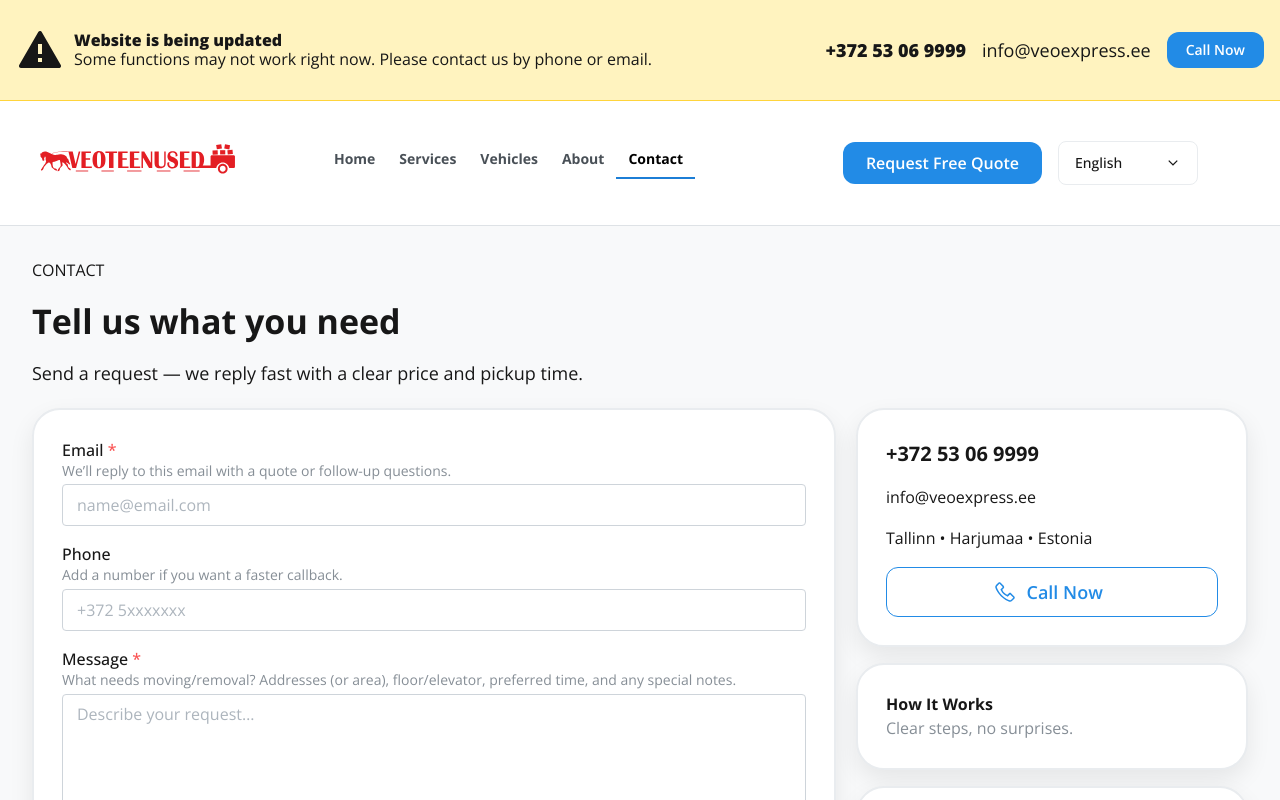
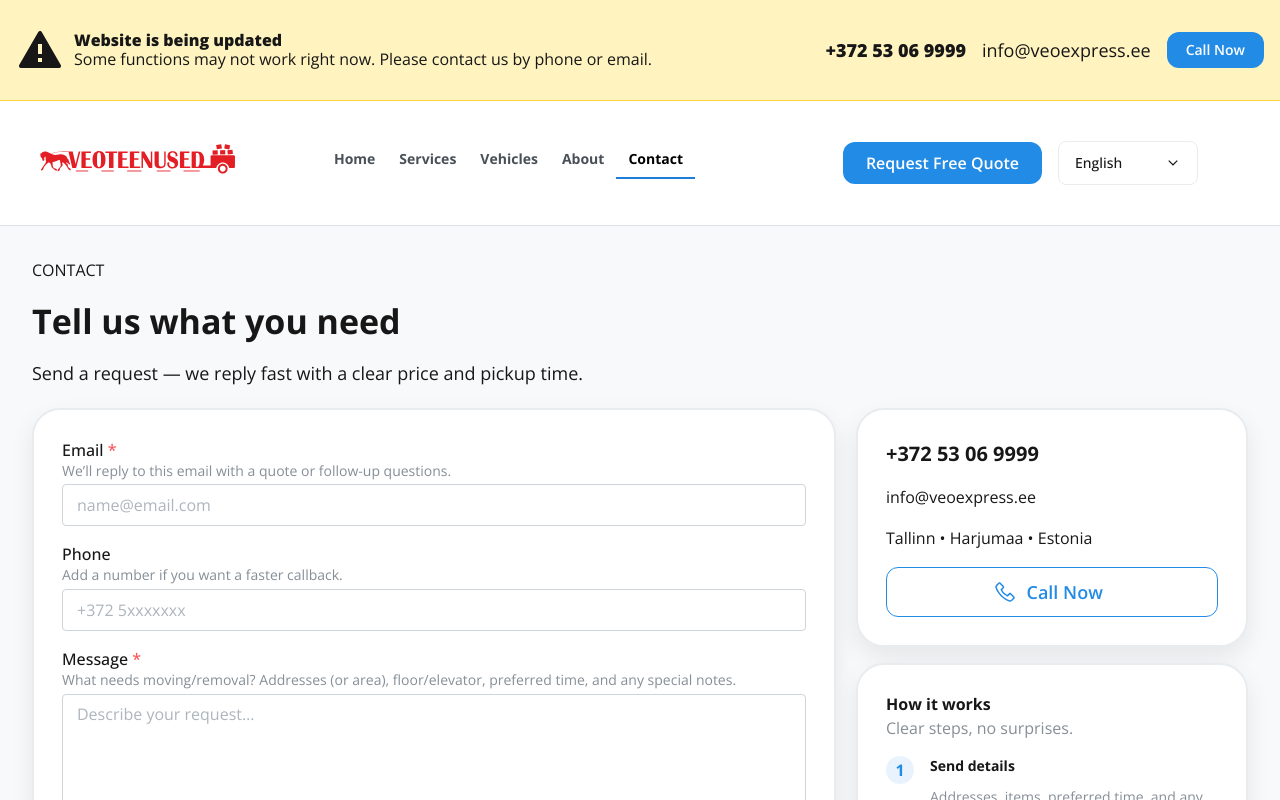
Before and after one commit to serhiishf/veoexpress, a Next.js app: page /en/contact in a window 1280 px wide. Built offline with nearby package versions, Linux system fonts and the light colour scheme.

Commit message:
feat: add item list component

```diff
--- a/locales/en.json
+++ b/locales/en.json
@@ -162,6 +162,20 @@
       "confirmation_button": {
         "label": "Send request"
       }
+    },
+    "how_it_works_steps": {
+      "step_1": {
+        "title": "Send details",
+        "description": "Addresses, items, preferred time, and any extra notes. You can also request a free on-site estimate."
+      },
+      "step_2": {
+        "title": "We confirm details & price",
+        "description": "We reply fast with a clear quote and a pickup time window."
+      },
+      "step_3": {
+        "title": "Job done",
+        "description": "Careful handling, clean loading, simple communication."
+      }
     }
   },
   "pages": {
--- a/locales/et.json
+++ b/locales/et.json
@@ -162,6 +162,20 @@
       "confirmation_button": {
         "label": "Saada päring"
       }
+    },
+    "how_it_works_steps": {
+      "step_1": {
+        "title": "Saada info",
+        "description": "Aadressid, esemed, sobiv aeg ja lisainfo. Soovi korral saad tellida ka tasuta kohapealse hinnangu."
+      },
+      "step_2": {
+        "title": "Kinnitame info ja hinna",
+        "description": "Vastame kiiresti selge hinnapakkumise ja ajavahemikuga, millal tuleme järele."
+      },
+      "step_3": {
+        "title": "Töö tehtud",
+        "description": "Hoolikas käsitsemine, puhas laadimine ja lihtne suhtlus."
+      }
     }
   },
   "pages": {
--- a/locales/ru.json
+++ b/locales/ru.json
@@ -162,6 +162,20 @@
       "confirmation_button": {
         "label": "Отправить запрос"
       }
+    },
+    "how_it_works_steps": {
+      "step_1": {
+        "title": "Отправьте детали",
+        "description": "Адреса, вещи, удобное время и любые дополнительные детали. При желании можно запросить бесплатную оценку на месте."
+      },
+      "step_2": {
+        "title": "Подтверждаем детали и цену",
+        "description": "Быстро отвечаем с понятной ценой и интервалом времени для подачи машины."
+      },
+      "step_3": {
+        "title": "Работа выполнена",
+        "description": "Аккуратное обращение, чистая погрузка и простая коммуникация."
+      }
     }
   },
   "pages": {
--- a/src/app/[locale]/contact/page.tsx
+++ b/src/app/[locale]/contact/page.tsx
@@ -1,5 +1,5 @@
 import { useTranslations } from 'next-intl';
-import { Box, Grid, GridCol, Group, SimpleGrid, Stack } from '@mantine/core';
+import { Box, Grid, GridCol, Stack } from '@mantine/core';
 import { CallNowButton } from '@/components/CallNowButton/CallNowButton';
 import { CardWrapper } from '@/components/CardWrapper/CardWrapper';
 import { CompanyEmail } from '@/components/CompanyEmail/CompanyEmail';
@@ -31,7 +31,6 @@ export default function ContactPage() {
 
             <GridCol span={{ base: 12, md: 4 }}>
               <Box w={{ base: '100%', md: 'fit-content' }} maw="100%">
-                {/* Stretch children to wrapper width */}
                 <Stack justify="center" w="100%">
                   <Box w="100%">
                     <CardWrapper>
@@ -44,7 +43,6 @@ export default function ContactPage() {
                     </CardWrapper>
                   </Box>
 
-                  {/* This will now match the CardWrapper width */}
                   <Box w="100%" maw="100%">
                     <HowItWorksSteps />
                   </Box>
--- a/src/components/HowItWorksSteps/HowItWorksSteps.tsx
+++ b/src/components/HowItWorksSteps/HowItWorksSteps.tsx
@@ -1,23 +1,50 @@
 import { useTranslations } from 'next-intl';
-import { Box, Stack, Text, Title } from '@mantine/core';
+import { Box, Stack, Text, Title, type MantineSize } from '@mantine/core';
 import { CardWrapper } from '../CardWrapper/CardWrapper';
+import { NumberedListItem } from '../NumberedListItem/NumberedListItem';
 
 type HowItWorksStepsProps = {
-  size?: 'sm' | 'md' | 'lg' | 'xl';
+  size?: MantineSize;
 };
 
 export function HowItWorksSteps({ size = 'md' }: HowItWorksStepsProps) {
+  const t = useTranslations('components.how_it_works_steps');
+
+  const steps = [
+    {
+      title: t('step_1.title'),
+      description: t('step_1.description'),
+    },
+    {
+      title: t('step_2.title'),
+      description: t('step_2.description'),
+    },
+    {
+      title: t('step_3.title'),
+      description: t('step_3.description'),
+    },
+  ];
+
   return (
     <CardWrapper>
       <Stack>
         <Box>
           <Title order={3} size={size}>
-            How It Works
+            How it works
           </Title>
           <Text size={size} c="gray">
             Clear steps, no surprises.
           </Text>
         </Box>
+        {steps.map((step, index) => (
+          <NumberedListItem
+            key={index}
+            number={index + 1}
+            title={step.title}
+            description={step.description}
+            size={'sm'}
+          />
+        ))}
       </Stack>
     </CardWrapper>
   );
--- a/src/components/NumberedListItem/NumberedListItem.tsx
+++ b/src/components/NumberedListItem/NumberedListItem.tsx
@@ -1,20 +1,51 @@
-import { Group, Text } from '@mantine/core';
+import { Flex, Stack, Text, ThemeIcon, type MantineSize } from '@mantine/core';
 
 type NumberedListItemProps = {
-  title: string;
-  description: string;
+  title?: string;
+  description?: string;
   number: number;
+  size?: MantineSize;
 };
 
-export function NumberedListItem({ title, description, number }: NumberedListItemProps) {
+const number_icon_size_by_size: Record<MantineSize, number> = {
+  xs: 24,
+  sm: 28,
+  md: 32,
+  lg: 38,
+  xl: 44,
+};
+
+export function NumberedListItem({
+  title,
+  description,
+  number,
+  size = 'md',
+}: NumberedListItemProps) {
   return (
-    <Group>
-      <Text size="xl" fw={700}>
-        {number}
-      </Text>
-      <Text size="lg">
-        <Text fw={700}>{title}</Text> {description}
-      </Text>
-    </Group>
+    <Flex align="flex-start" gap="md" wrap="nowrap">
+      <ThemeIcon
+        radius="xl"
+        variant="light"
+        color="blue"
+        size={number_icon_size_by_size[size]}
+        style={{ flex: '0 0 auto' }}
+      >
+        <Text fw={700} style={{ lineHeight: 1 }}>
+          {number}
+        </Text>
+      </ThemeIcon>
+      <Stack gap="xs">
+        {title && (
+          <Text fw={700} size={size}>
+            {title}
+          </Text>
+        )}
+        {description && (
+          <Text size={size} c="gray">
+            {description}
+          </Text>
+        )}
+      </Stack>
+    </Flex>
   );
 }
--- a/src/components/SameDayOptions/SameDayOptions.tsx
+++ b/src/components/SameDayOptions/SameDayOptions.tsx
@@ -1,9 +1,9 @@
 import { useTranslations } from 'next-intl';
-import { Stack, Text, Title } from '@mantine/core';
+import { Stack, Text, Title, type MantineSize } from '@mantine/core';
 import { CardWrapper } from '../CardWrapper/CardWrapper';
 
 type SameDayOptionsProps = {
-  size?: 'sm' | 'md' | 'lg' | 'xl';
+  size?: MantineSize;
 };
 
 export function SameDayOptions({ size = 'lg' }: SameDayOptionsProps) {
```
